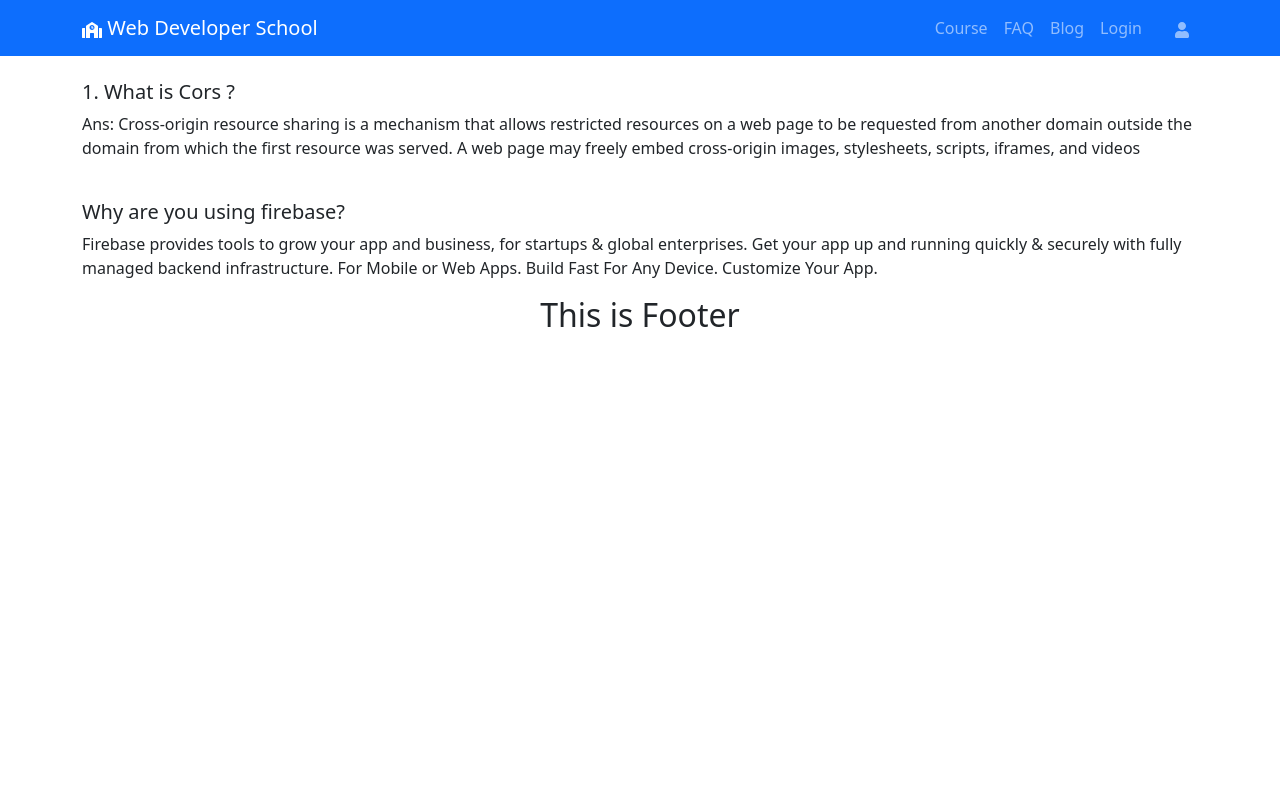
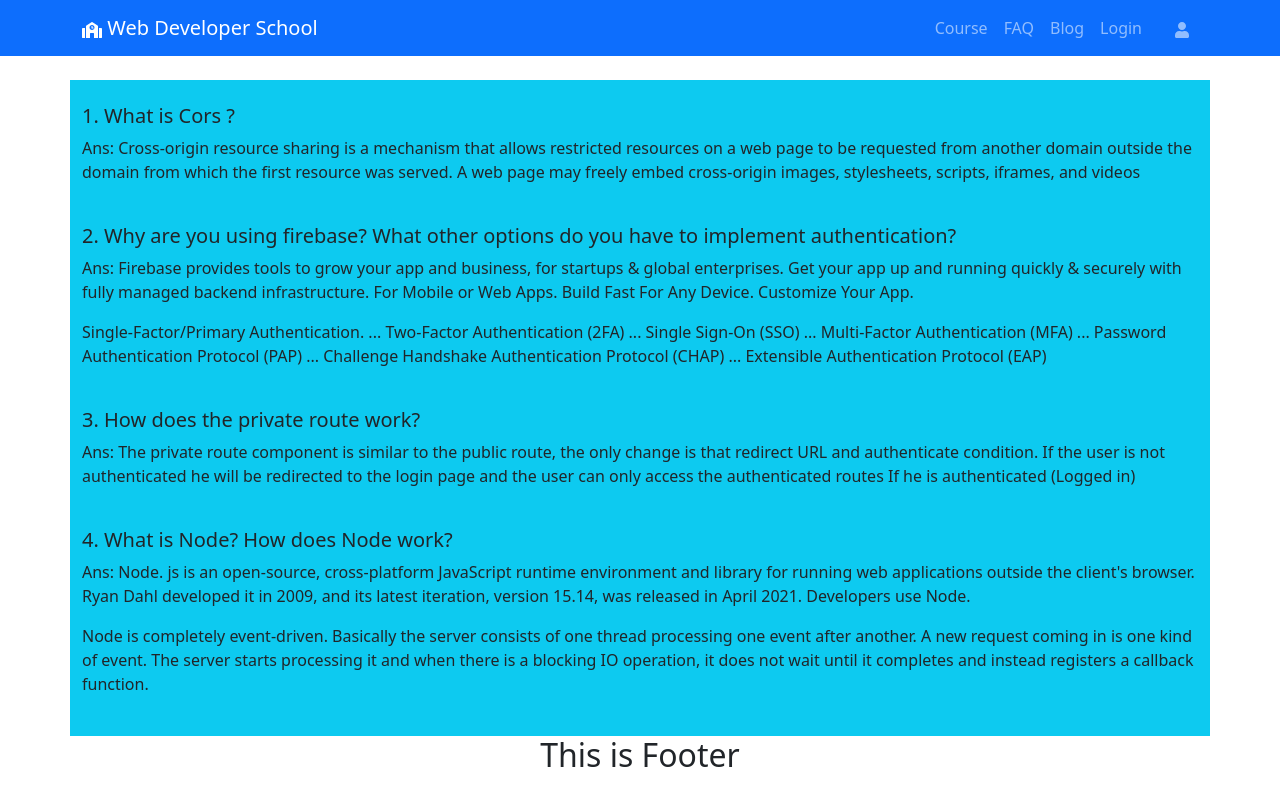
Before and after one commit to SabbirHowlader/web-developer-school-client, a React (Create React App) app: page /blog in a window 1280 px wide. Built offline with nearby package versions, Linux system fonts and the light colour scheme; no server answers.

Commit message:
added ans

```diff
--- a/src/Page/Blog/Blog.js
+++ b/src/Page/Blog/Blog.js
@@ -3,12 +3,26 @@ import { Container } from 'react-bootstrap';
 
 const Blog = () => {
     return (
-        <Container>
+        <Container className='bg-info w-60 pb-4 pt-4'>
             <h5>1. What is Cors ?</h5>
             <p>Ans: Cross-origin resource sharing is a mechanism that allows restricted resources on a web page to be requested from another domain outside the domain from which the first resource was served. A web page may freely embed cross-origin images, stylesheets, scripts, iframes, and videos</p>
             <br />
-            <h5>Why are you using firebase? </h5>
-            <p>Firebase provides tools to grow your app and business, for startups & global enterprises. Get your app up and running quickly & securely with fully managed backend infrastructure. For Mobile or Web Apps. Build Fast For Any Device. Customize Your App.</p>
+            <h5>2. Why are you using firebase? What other options do you have to implement authentication?</h5>
+            <p>Ans: Firebase provides tools to grow your app and business, for startups & global enterprises. Get your app up and running quickly & securely with fully managed backend infrastructure. For Mobile or Web Apps. Build Fast For Any Device. Customize Your App.</p>
+            <p>Single-Factor/Primary Authentication. ...
+                Two-Factor Authentication (2FA) ...
+                Single Sign-On (SSO) ...
+                Multi-Factor Authentication (MFA) ...
+                Password Authentication Protocol (PAP) ...
+                Challenge Handshake Authentication Protocol (CHAP) ...
+                Extensible Authentication Protocol (EAP)</p>
+            <br />
+            <h5>3. How does the private route work?</h5>
+            <p>Ans: The private route component is similar to the public route, the only change is that redirect URL and authenticate condition. If the user is not authenticated he will be redirected to the login page and the user can only access the authenticated routes If he is authenticated (Logged in)</p>
+            <br />
+            <h5>4. What is Node? How does Node work?</h5>
+            <p>Ans: Node. js is an open-source, cross-platform JavaScript runtime environment and library for running web applications outside the client's browser. Ryan Dahl developed it in 2009, and its latest iteration, version 15.14, was released in April 2021. Developers use Node.</p>
+            <p>Node is completely event-driven. Basically the server consists of one thread processing one event after another. A new request coming in is one kind of event. The server starts processing it and when there is a blocking IO operation, it does not wait until it completes and instead registers a callback function.</p>
         </Container>
     );
 };
```
